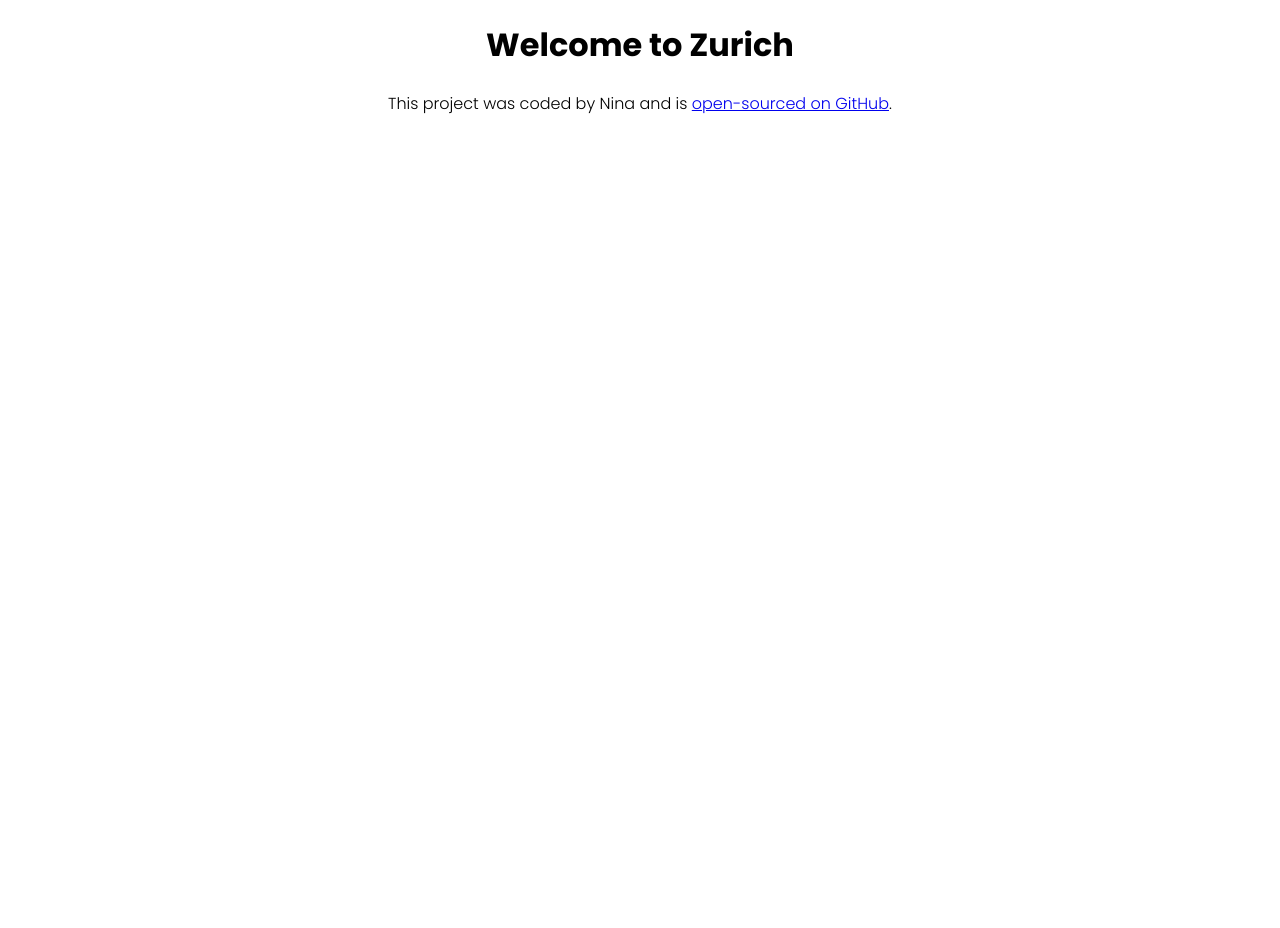
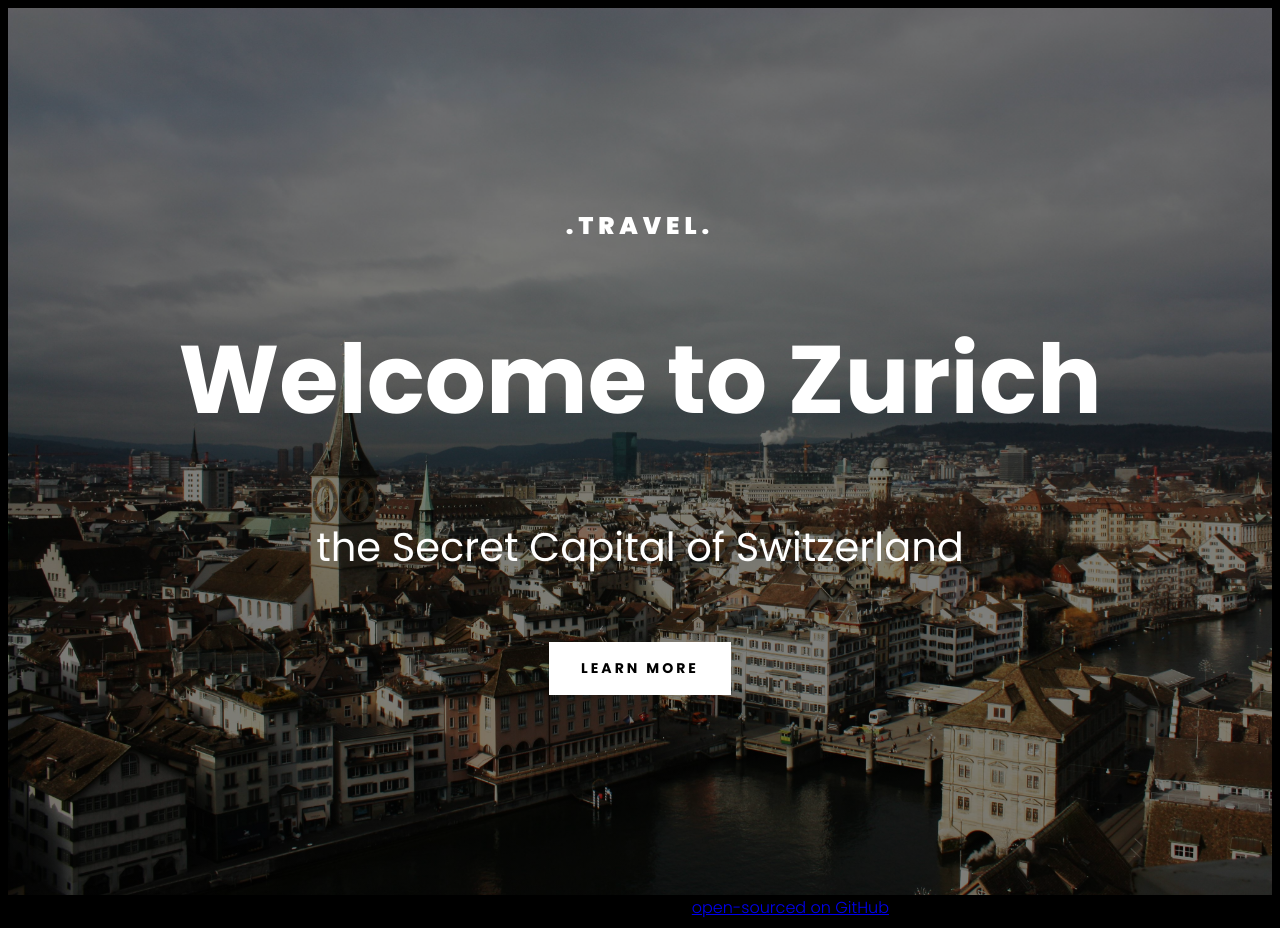
Before and after one commit to NCH1210/travel-project, a plain HTML site: page index.html in a window 1280 px wide. Before the commit the page ends 800 px from the top, so only its background shows below. Drawn offline with Linux system fonts and the light colour scheme.

Commit message:
header styling

```diff
--- a/index.html
+++ b/index.html
@@ -14,13 +14,19 @@
     <link rel="stylesheet" href="style.css" />
   </head>
   <body>
+    <div class="container">
+      <header>
+        <h3>.TRAVEL.</h3>
         <h1>Welcome to Zurich</h1>
-
+        <h2>the Secret Capital of Switzerland</h2>
+        <a href="#more">Learn more</a>
+      </header>
       <footer>
         This project was coded by Nina and is
         <a href="https://github.com/NCH1210/travel-project" target="_blank"
           >open-sourced on GitHub</a
         >.
       </footer>
+    </div>
   </body>
 </html>
--- a/style.css
+++ b/style.css
@@ -3,12 +3,73 @@ body {
   font-weight: 300;
   font-style: normal;
   text-align: center;
+  background: black;
+}
+
+header {
+  background-image: linear-gradient(rgba(0, 0, 0, 0.5), rgba(0, 0, 0, 0.5)),
+    url("images/city.jpg");
+  background-repeat: no-repeat;
+  background-size: cover;
+  color: white;
+  padding: 200px 0;
+}
+.container {
+  max-width: 1400px;
+  margin: 0 auto;
 }
 
 h1 {
   font-family: "Poppins", sans-serif;
   font-weight: 700;
   font-style: normal;
+  font-size: 96px;
+  line-height: 1.5;
+}
+
+h2 {
+  font-weight: 400;
+  font-size: 40px;
+  line-height: 1.5;
+}
+
+h3 {
+  font-weight: 900;
+  font-size: 24px;
+  line-height: 1.5;
+  letter-spacing: 5px;
+  margin: 0;
+}
+
+header a {
+  font-weight: 700;
+  font-size: 14px;
+  line-height: 1.5;
+  letter-spacing: 3px;
+  text-transform: uppercase;
+  color: black;
+  text-decoration: none;
+  background-color: white;
+  padding: 16px 32px;
+  display: inline-block;
+  margin-top: 32px;
+}
+
+@media (max-width: 900px) {
+  header {
+    padding: 60px 0;
+  }
+  h1 {
+    font-size: 48px;
+  }
+
+  h2 {
+    font-size: 20px;
+  }
+
+  h3 {
+    font-size: 12px;
+  }
 }
 
 .poppins-thin {
```
Lines whose indentation alone changed are shown as unchanged.
